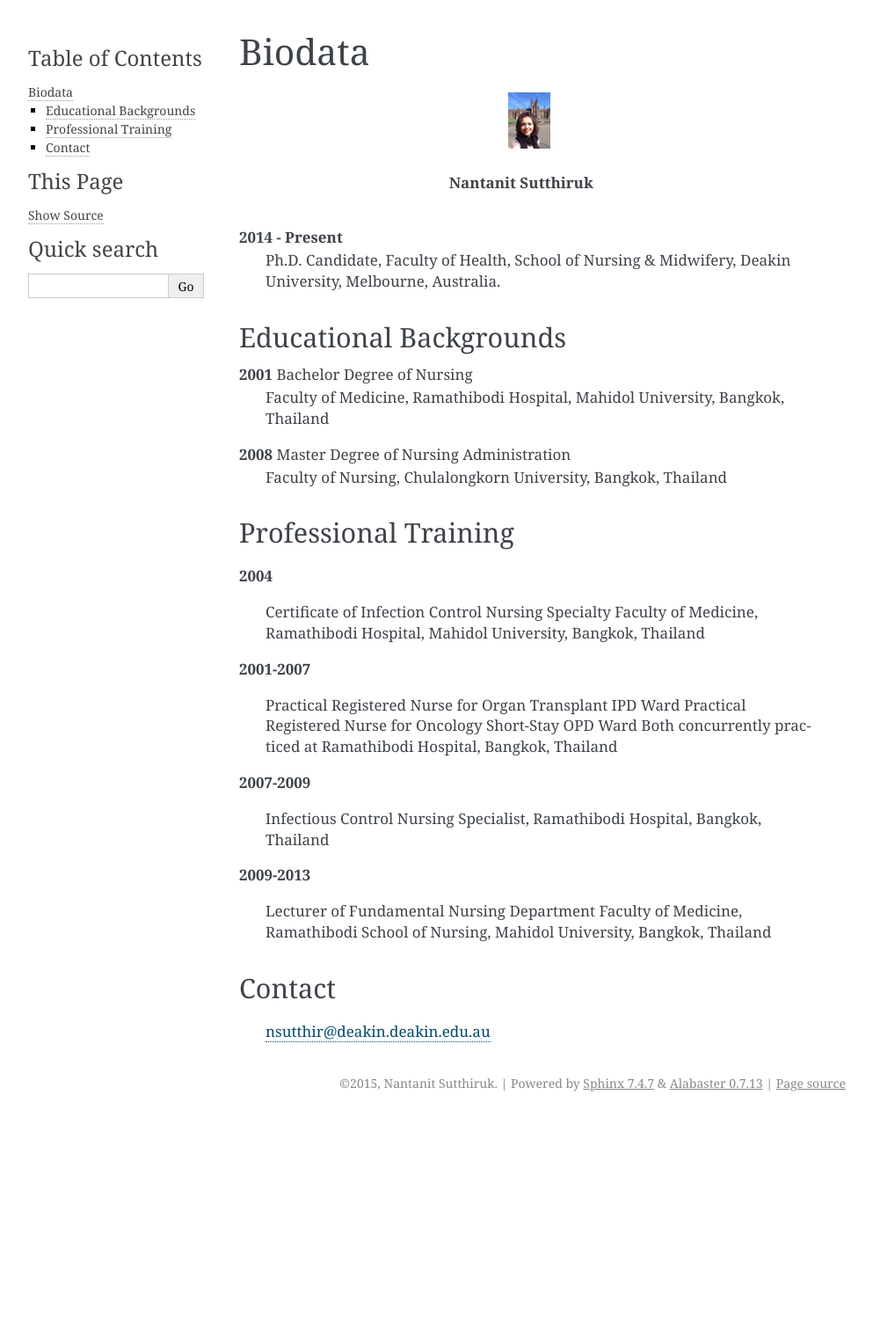
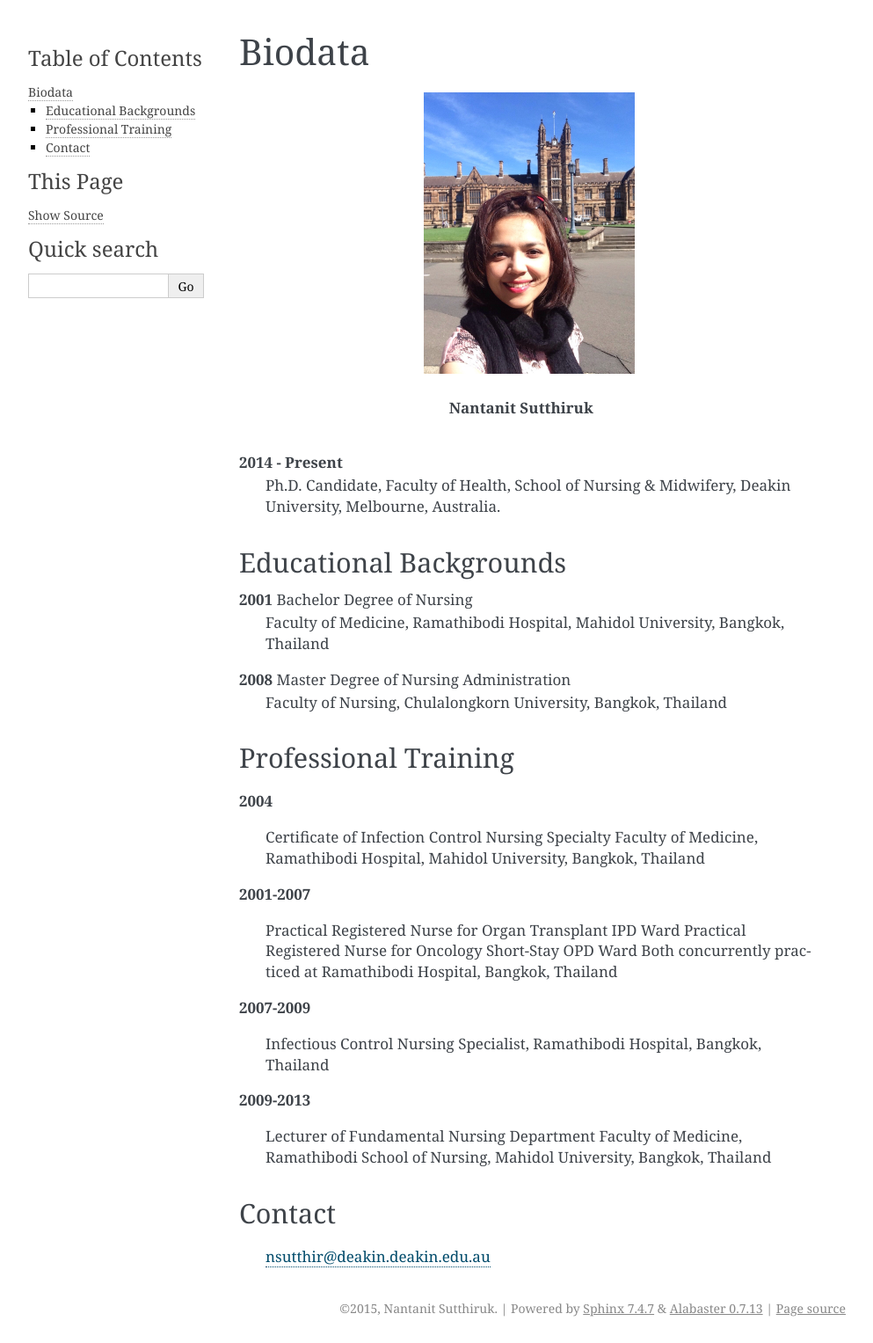
Before and after one commit to nantanits/Research, a Sphinx documentation site: the page built from source/Biodata.rst, in a window 1280 px wide. Shown: the whole page at 88% size, without its empty margins (148-1141 px from the left). Built offline with Sphinx 7.4.7, drawn with Linux system fonts in a browser that asks for light colours; before the commit the page ends 1271 px from its top, so only the background shows below that.

Commit message:
Nantanit image resized to 25%.

```diff
--- a/source/Biodata.rst
+++ b/source/Biodata.rst
@@ -6,7 +6,7 @@ Biodata
 
 .. figure:: images/Nantanit.jpg
    :alt: Nantanit Sutthiruk
-   :scale: 5 %
+   :scale: 25 %
    :align: center
 
    **Nantanit Sutthiruk**
```
Also changed, not shown: 3 other files.
